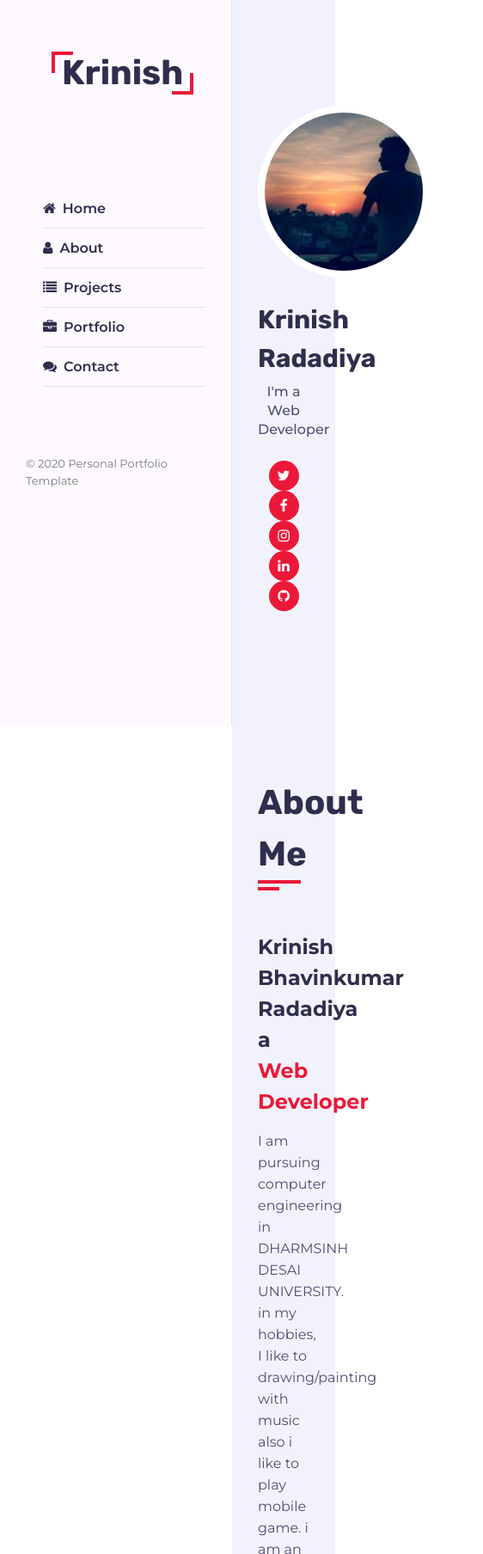
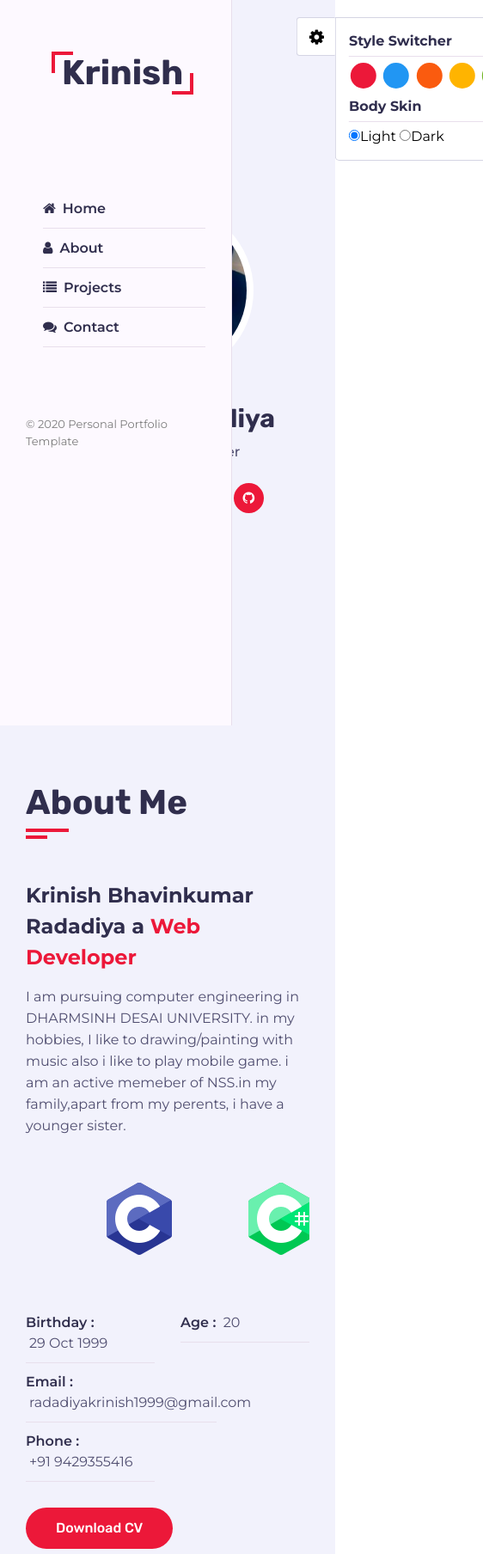
Before and after one commit to krinish291/Personal-Portfolio, a plain HTML site: page index.html in a window 390 px wide. Shown: the top 1808 px of the page at 86% size, 562 px wide, since content can reach past the window. Drawn offline with Linux system fonts and the light colour scheme.

Commit message:
responsive and styleSwitcher

```diff
--- a/css/skins/blue.css
+++ b/css/skins/blue.css
@@ -0,0 +1,34 @@
+.aside .logo a::before{
+    border-top: 4px solid #2196f3;
+    border-left: 4px solid #2196f3;
+}
+
+.aside .logo a::after{
+    border-right: 4px solid #2196f3;
+    border-bottom: 4px solid #2196f3;
+}
+
+.contact .contact-info-item .icon .fa,
+.about .about-content .about-text h3 span,
+body.dark .aside .nav li a:hover,
+body.dark .aside .nav li a.active,
+.aside .nav li a:hover,
+.aside .nav li a.active{
+    color: #2196f3;
+}
+
+
+.project .project-title,
+.project .project-item .project-item-inner .project-pill,
+.about .about-content .timeline .circle-dot,
+.about .about-content .timeline-items::before,
+.btn,
+.section-title h2::before,
+.section-title h2::after,
+.aside .nav-toggler span,
+.aside .nav-toggler span::before,
+.aside .nav-toggler span::after,
+.home .intro .social-link a
+{
+    background-color: #2196f3;
+}
--- /dev/null
+++ b/css/skins/green.css
@@ -0,0 +1,34 @@
+.aside .logo a::before{
+    border-top: 4px solid #72b626;
+    border-left: 4px solid #72b626;
+}
+
+.aside .logo a::after{
+    border-right: 4px solid #72b626;
+    border-bottom: 4px solid #72b626;
+}
+
+.contact .contact-info-item .icon .fa,
+.about .about-content .about-text h3 span,
+body.dark .aside .nav li a:hover,
+body.dark .aside .nav li a.active,
+.aside .nav li a:hover,
+.aside .nav li a.active{
+    color: #72b626;
+}
+
+
+.project .project-title,
+.project .project-item .project-item-inner .project-pill,
+.about .about-content .timeline .circle-dot,
+.about .about-content .timeline-items::before,
+.btn,
+.section-title h2::before,
+.section-title h2::after,
+.aside .nav-toggler span,
+.aside .nav-toggler span::before,
+.aside .nav-toggler span::after,
+.home .intro .social-link a
+{
+    background-color: #72b626;
+}
--- /dev/null
+++ b/css/skins/orange.css
@@ -0,0 +1,34 @@
+.aside .logo a::before{
+    border-top: 4px solid #fa5b0f;
+    border-left: 4px solid #fa5b0f;
+}
+
+.aside .logo a::after{
+    border-right: 4px solid #fa5b0f;
+    border-bottom: 4px solid #fa5b0f;
+}
+
+.contact .contact-info-item .icon .fa,
+.about .about-content .about-text h3 span,
+body.dark .aside .nav li a:hover,
+body.dark .aside .nav li a.active,
+.aside .nav li a:hover,
+.aside .nav li a.active{
+    color: #fa5b0f;
+}
+
+
+.project .project-title,
+.project .project-item .project-item-inner .project-pill,
+.about .about-content .timeline .circle-dot,
+.about .about-content .timeline-items::before,
+.btn,
+.section-title h2::before,
+.section-title h2::after,
+.aside .nav-toggler span,
+.aside .nav-toggler span::before,
+.aside .nav-toggler span::after,
+.home .intro .social-link a
+{
+    background-color: #fa5b0f;
+}
--- /dev/null
+++ b/css/skins/yellow.css
@@ -0,0 +1,34 @@
+.aside .logo a::before{
+    border-top: 4px solid #ffb400;
+    border-left: 4px solid #ffb400;
+}
+
+.aside .logo a::after{
+    border-right: 4px solid #ffb400;
+    border-bottom: 4px solid #ffb400;
+}
+
+.contact .contact-info-item .icon .fa,
+.about .about-content .about-text h3 span,
+body.dark .aside .nav li a:hover,
+body.dark .aside .nav li a.active,
+.aside .nav li a:hover,
+.aside .nav li a.active{
+    color: #ffb400;
+}
+
+
+.project .project-title,
+.project .project-item .project-item-inner .project-pill,
+.about .about-content .timeline .circle-dot,
+.about .about-content .timeline-items::before,
+.btn,
+.section-title h2::before,
+.section-title h2::after,
+.aside .nav-toggler span,
+.aside .nav-toggler span::before,
+.aside .nav-toggler span::after,
+.home .intro .social-link a
+{
+    background-color: #ffb400;
+}
--- a/css/style.css
+++ b/css/style.css
@@ -91,9 +91,9 @@ input,textarea,select{
     padding-right: 15px;
 }
 
-.main-content{
+/* .main-content{
     padding-left: 270px;
-}
+} */
 
 .container{
     max-width: 1100px;
@@ -662,6 +662,52 @@ margin-right: 8px;
     height: 140px;
 }
 
+
+
+/*dark body*/
+body.dark .section{
+    background-color: #151515;
+}
+body.dark .project .project-item .project-item-inner,
+body.dark .about .about-content .timeline,
+body.dark .aside{
+    background-color: #222222;
+}
+body.dark .project .project-item .project-item-inner strong,
+body.dark .project .project-item .project-item-inner h4,
+body.dark .about .about-content .timeline .timeline-date,
+body.dark .about .about-content .timeline .timeline-title,
+body.dark .contact .contact-info-item h4,
+body.dark .about .about-content h3.title,
+body.dark .about .about-content .personal-info .info-item p,
+body.dark .about .about-content .about-text h3 ,
+body.dark .section-title h2,
+body.dark .home .intro h1,
+body.dark .aside .logo a,
+body.dark .aside .nav li a{
+    color:#ffffff;
+}
+body.dark .project .project-item .project-item-inner p,
+body.dark .about .about-content .timeline .timeline-text,
+body.dark .contact .contact-info-item p,
+body.dark .about .about-content .personal-info .info-item span,
+body.dark .MS-left .fa,
+body.dark .MS-right .fa,
+body.dark .about .about-content .about-text p,
+body.dark .home .intro p{
+    color: #e9e9e9;
+}
+
+body.dark .shadow-dark{
+    -webkit-box-shadow:none;
+    box-shadow: noneoo322a;
+
+}
+
+body.dark .aside .nav li a{
+    border-color: #393939;;
+}
+
 /* Respontive */
 @media(max-width:1199px){
         /* .aside{
@@ -676,6 +722,8 @@ margin-right: 8px;
     }
 }
 @media(max-width:991px){
+    .contact .contact-info-item,
+    .contact .contact-form .col-6,
     .project .project-item{
         -ms-flex: 0 0 50%;
         flex: 0 0 50%;
--- /dev/null
+++ b/css/styleSwitcher.css
@@ -0,0 +1,67 @@
+.style-switcher{
+    position: fixed;
+    top:20px;
+    right: 0;
+    z-index: 10;
+    background-color: #ffffff;
+    padding:15px;
+    border: 1px solid #d4d4e3;
+    border-right: none;
+    border-radius:0 0 0 5px;
+    -webkit-transform: translateX(100%);
+    transform: translateX(100%);
+    -webkit-transition: all 0.3s ease;
+    transition: all 0.3s ease;
+}
+.style-switcher.open{
+    -webkit-transform: translateX(0%);
+    transform: translateX(0%);
+}
+
+.style-switcher h5{
+    font-size: 16px;
+    color: #302e4e;
+    margin-bottom:5px ;
+    padding-bottom: 5px;
+
+    border-bottom: 1px solid #e8dfec;
+}
+
+.style-switcher ul{
+    margin: 0;
+    padding:0;
+    list-style: none;
+
+}
+.style-switcher ul li{
+    display: inline-block;
+}
+.style-switcher ul li a{
+    height: 30px;
+    width: 30px;
+    display: block;
+    border-radius: 50%;
+    cursor: pointer;
+    text-decoration: none;
+    margin: 2px;
+}
+
+.style-switcher .toggle-style-switcher{
+    position: absolute;
+    height: 45px;
+    width: 45px;
+    background: #ffffff;
+    left: -46px;
+    top:-1px;
+    border: 1px solid #d4d4e3;
+    border-right: none;
+    text-align: center;
+    cursor: pointer;
+    border-radius:4px 0 0 4px;
+
+}
+
+.style-switcher .toggle-style-switcher .fa{
+    font-size: 20px;
+    line-height: 43px;
+}
--- a/index.html
+++ b/index.html
@@ -9,6 +9,15 @@
   <link href="css/custom.css" rel="stylesheet">
   <link rel="stylesheet" href="css/style.css" type="text/css">
   <link rel="stylesheet" href="css/skins/pink.css" type="text/css">
+
+
+  <!-- live skins demo -->
+  <link rel="stylesheet" class="alternate-style" title="pink" href="css/skins/pink.css" type="text/css" disabled>
+  <link rel="stylesheet" class="alternate-style" title="blue" href="css/skins/blue.css" type="text/css" disabled>
+  <link rel="stylesheet" class="alternate-style" title="orange" href="css/skins/orange.css" type="text/css" disabled>
+  <link rel="stylesheet" class="alternate-style" title="yellow"  href="css/skins/yellow.css" type="text/css" disabled>
+  <link rel="stylesheet" class="alternate-style" title="green" href="css/skins/green.css" type="text/css"disabled>
+  <link rel="stylesheet" href="css/styleSwitcher.css" type="text/css">
 </head>
 
 <body>
@@ -26,11 +35,11 @@
         <span></span>
       </div>
       <ul class="nav">
-        <li><a href="#" class="active"> <i class="fa fa-home"></i>Home</a></li>
-        <li><a href="#"><i class="fa fa-user"></i>About</a></li>
-        <li><a href="#"><i class="fa fa-list"></i>Projects</a></li>
-        <li><a href="#"><i class="fa fa-briefcase"></i>Portfolio</a></li>
-        <li><a href="#"><i class="fa fa-comments"></i>Contact</a></li>
+        <li><a href="#home" class="active"> <i class="fa fa-home"></i>Home</a></li>
+        <li><a href="#about"><i class="fa fa-user"></i>About</a></li>
+        <li><a href="#projects"><i class="fa fa-list"></i>Projects</a></li>
+        <!-- <li><a href="#portfolio"><i class="fa fa-briefcase"></i>Portfolio</a></li> -->
+        <li><a href="#contact"><i class="fa fa-comments"></i>Contact</a></li>
 
       </ul>
       <!-- Copyright -->
@@ -41,7 +50,7 @@
     <!--Aside End-->
     <!--Main conten -->
     <div class="main-content">
-      <section class="home section hidden">
+      <section class="home section hidden" id="home">
         <div class="container">
           <div class="intro">
             <img src="images/0.jpg" alt="profile" class=".shadow-dark">
@@ -63,7 +72,7 @@
       <!--Main conten End-->
 
       <!--about section-->
-      <section class="about section hidden">
+      <section class="about section hidden" id="about">
         <div class="container">
           <div class="row">
             <div class="section-title padd-15">
@@ -245,7 +254,7 @@
       </section>
       <!--about End-->
       <!-- sections Projects -->
-      <div class="project section hidden">
+      <div class="project section hidden" id="projects">
         <div class="container">
           <div class="row">
             <div class="section-title padd-15">
@@ -545,7 +554,7 @@
       </div>
       <!--project section end-->
         <!--contact page-->
-        <div class="contact section">
+        <div class="contact section" id="contact">
           <div class="container">
             <div class="row">
               <div class="section-title padd-15">
@@ -631,7 +640,30 @@
     </div>
     <!--Main container End-->
 
+    <!-- style-switcher -->
+    <div class="style-switcher">
+      <div class="toggle-style-switcher">
+        <i class="fa fa-cog fa-spin"></i>
+      </div>
+      <h5>Style Switcher</h5>
+      <ul>
+        <li> <a href="javascript:void(0);" title="pink" style="background-color: #ec1839;" onclick="setActiveStyle('pink')"></a></li>
+        <li> <a href="javascript:void(0);" title="pink" style="background-color: #2196f3;" onclick="setActiveStyle('blue')"></a></li>
+        <li> <a href="javascript:void(0);" title="pink" style="background-color: #fa5b0f;" onclick="setActiveStyle('orange')"></a></li>
+        <li> <a href="javascript:void(0);" title="pink" style="background-color: #ffb400;" onclick="setActiveStyle('yellow')"></a></li>
+        <li> <a href="javascript:void(0);" title="pink" style="background-color: #72b626;" onclick="setActiveStyle('green')"></a></li>
+      </ul>
+      <h5>Body Skin</h5>
+      <label>
+        <input type="radio" class="body-skin" name="body-style" value="light" checked="true">Light
+      </label>
+      <label>
+        <input type="radio" class="body-skin" name="body-style" value="dark">Dark
+      </label>
+    </div>
+    <!-- style-switcher End-->
     <!-- Include jQuery -->
+
     <script src="js/jquery-2.2.4.min.js"></script>
 
     <!-- Include Multislider -->
@@ -648,6 +680,9 @@
       });
 
     </script>
+    <!-- style-switcher  js-->
+    <script src="js/script.js"></script>
+    <script src="js/styleSwitcher.js"></script>
 
 
 </body>
--- a/js/script.js
+++ b/js/script.js
@@ -0,0 +1,15 @@
+
+
+const nav=document.querySelector(".nav"),
+navlist=nav.querySelectorAll("li"),
+totalnavlist=navlist.length;
+for(let i=0;i<totalnavlist;i++){
+    const a=navlist[i].querySelector("a");
+    a.addEventListener("click",function(){
+        for(let j=0;j<totalnavlist;j++){
+            navlist[j].querySelector("a").classList.remove("active");
+            console.log("remove");
+        }
+        this.classList.add("active");
+    })
+}
--- /dev/null
+++ b/js/styleSwitcher.js
@@ -0,0 +1,38 @@
+
+const links=document.querySelectorAll(".alternate-style"),
+      totalLinks=links.length;
+
+function setActiveStyle(color) {
+    for(let i=0;i<totalLinks;i++){
+        if(color === links[i].getAttribute("title")){
+            links[i].removeAttribute("disabled");
+        }
+        else{
+            links[i].setAttribute("disabled","true");
+        }
+    }
+
+}
+
+//theam
+ const bodySkin=document.querySelectorAll(".body-skin"),
+    totalBodySkin=bodySkin.length;
+    console.log(bodySkin);
+   for(let i=0;i<totalLinks;i++){
+        bodySkin[i].addEventListener("change",function(){
+
+            if (this.value ==="dark"){
+                document.body.className="dark";
+
+            }
+            else{
+                document.body.className="";
+
+           }
+        })
+    }
+
+
+document.querySelector(".toggle-style-switcher").addEventListener("click",() =>{
+    document.querySelector(".style-switcher").classList.toggle("open");
+})
```
